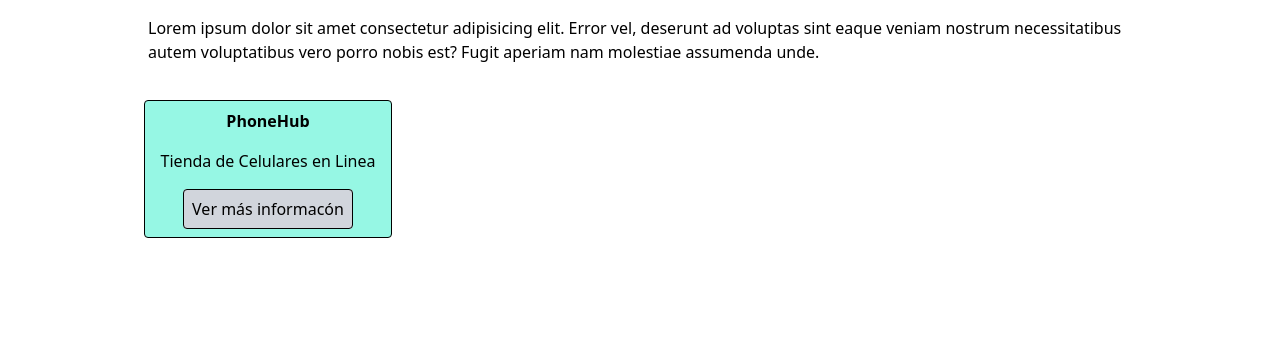
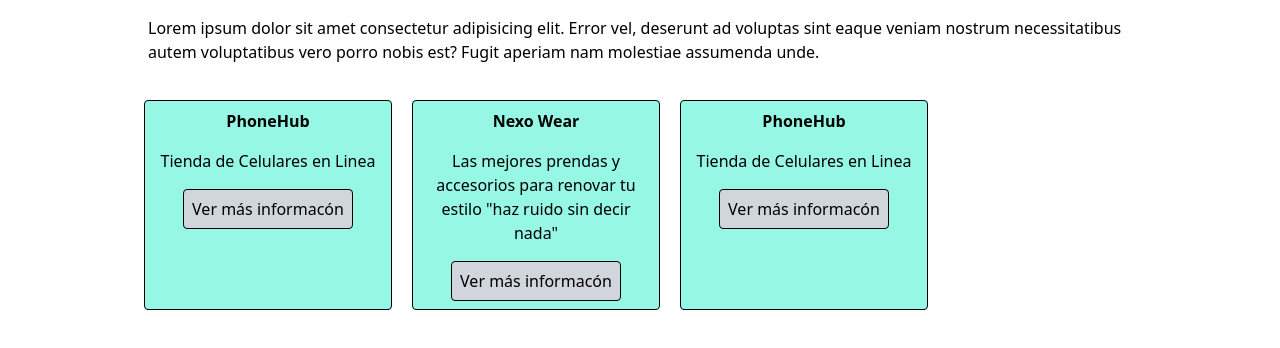
Before and after one commit to cencaladev/Cencala0125, a plain HTML site: page index.html in a window 1280 px wide. Shown: the part 96-444 px from the top of the page. Drawn offline with nearby package versions, Linux system fonts and the light colour scheme.

Commit message:
proyecto nexowear

```diff
--- a/index.html
+++ b/index.html
@@ -22,7 +22,23 @@
                 assumenda unde.</p>
         </div>
 
-        <div class="grid grid-columns-4 p-4">
+        <div class="flex gap-5 w-full p-4">
+            <div class="rounded w-1/4 border p-2 space-y-4 text-center bg-teal-200">
+                <h2 class="font-bold">PhoneHub</h2>
+                <p>Tienda de Celulares en Linea</p>
+                <div class="p-2">
+                    <a href="proyectos/PhoneHub.html" class="border rounded bg-gray-300 p-2">Ver más informacón</a>
+                </div>
+            </div>
+
+            <div class="rounded w-1/4 border p-2 space-y-4 text-center bg-teal-200">
+                <h2 class="font-bold">Nexo Wear</h2>
+                <p>Las mejores prendas y accesorios para renovar tu estilo "haz ruido sin decir nada"</p>
+                <div class="p-2">
+                    <a href="proyectos/NexoWear.html" class="border rounded bg-gray-300 p-2">Ver más informacón</a>
+                </div>
+            </div>
+
             <div class="rounded w-1/4 border p-2 space-y-4 text-center bg-teal-200">
                 <h2 class="font-bold">PhoneHub</h2>
                 <p>Tienda de Celulares en Linea</p>
```
Also changed, not shown: proyectos/NexoWear.html (added, +23 -0 lines).
